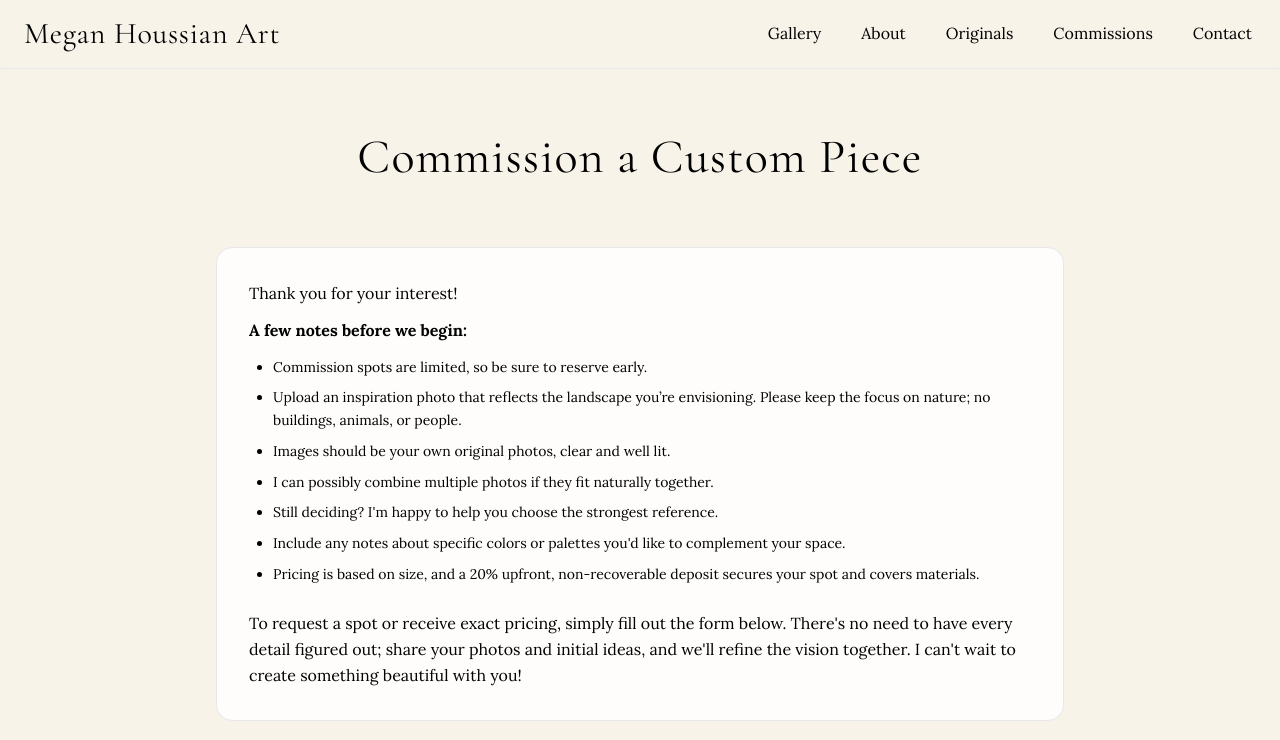
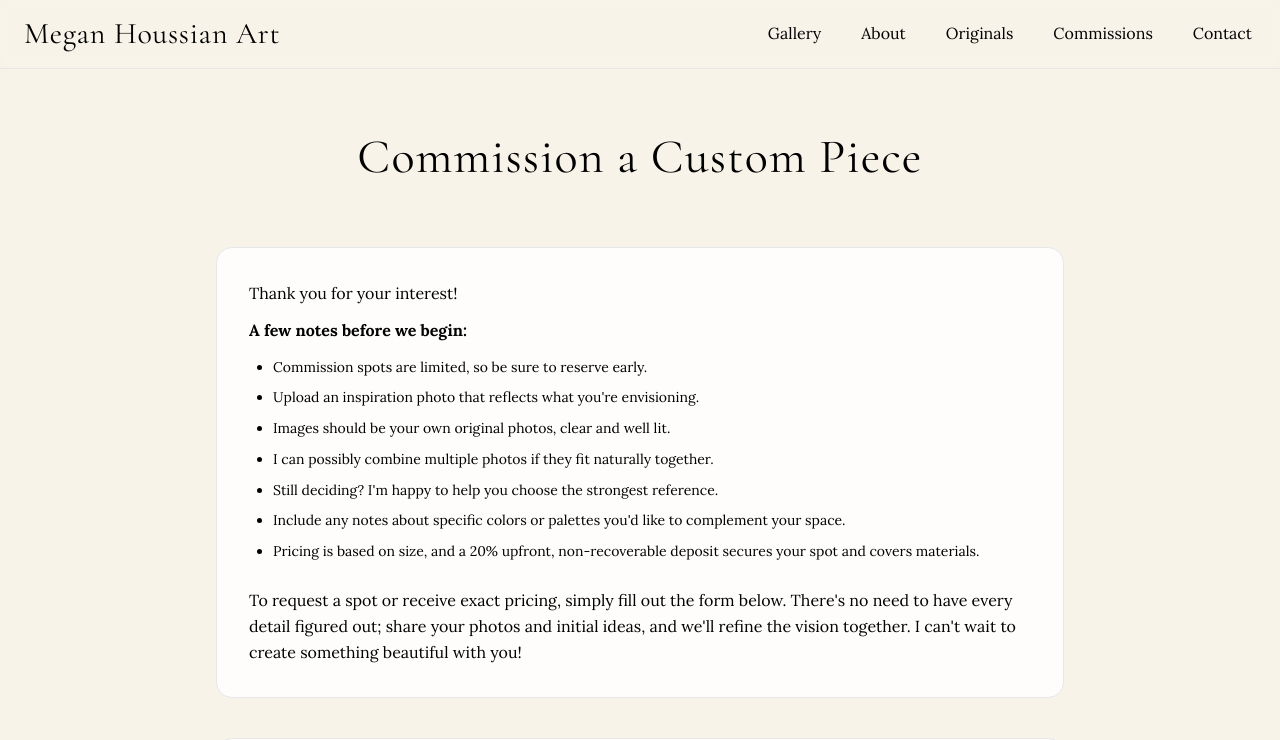
Before and after one commit to t-houssian/megan-houssian-art, a Next.js app: page /commissions in a window 1280 px wide. Shown: the top 740 px of the page. Built offline with nearby package versions, Linux system fonts and the light colour scheme.

Commit message:
update commision page

```diff
--- a/app/commissions/page.tsx
+++ b/app/commissions/page.tsx
@@ -391,7 +391,7 @@ export default function CommissionsPage() {
             <h3 className={`${lora.className} text-brown font-semibold mb-3`}>A few notes before we begin:</h3>
             <ul className={`${lora.className} list-disc list-outside pl-6 space-y-2 text-sm text-warm-gray leading-relaxed marker:text-olive/80`}>
               <li>Commission spots are limited, so be sure to reserve early.</li>
-              <li>Upload an inspiration photo that reflects the landscape you’re envisioning. Please keep the focus on nature; no buildings, animals, or people.</li>
+              <li>Upload an inspiration photo that reflects what you&apos;re envisioning.</li>
               <li>Images should be your own original photos, clear and well lit.</li>
               <li>I can possibly combine multiple photos if they fit naturally together.</li>
               <li>Still deciding? I&apos;m happy to help you choose the strongest reference.</li>
```
